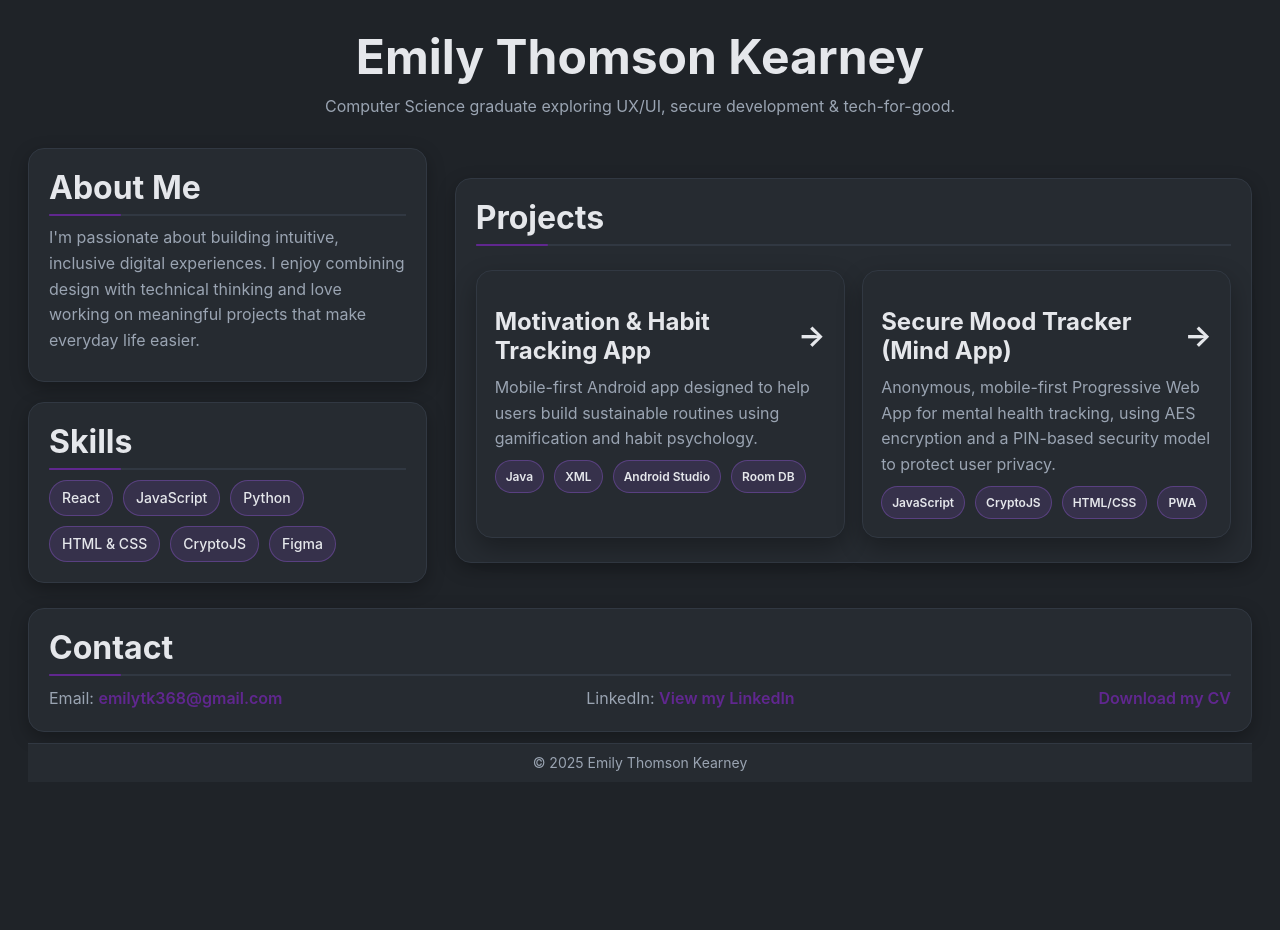
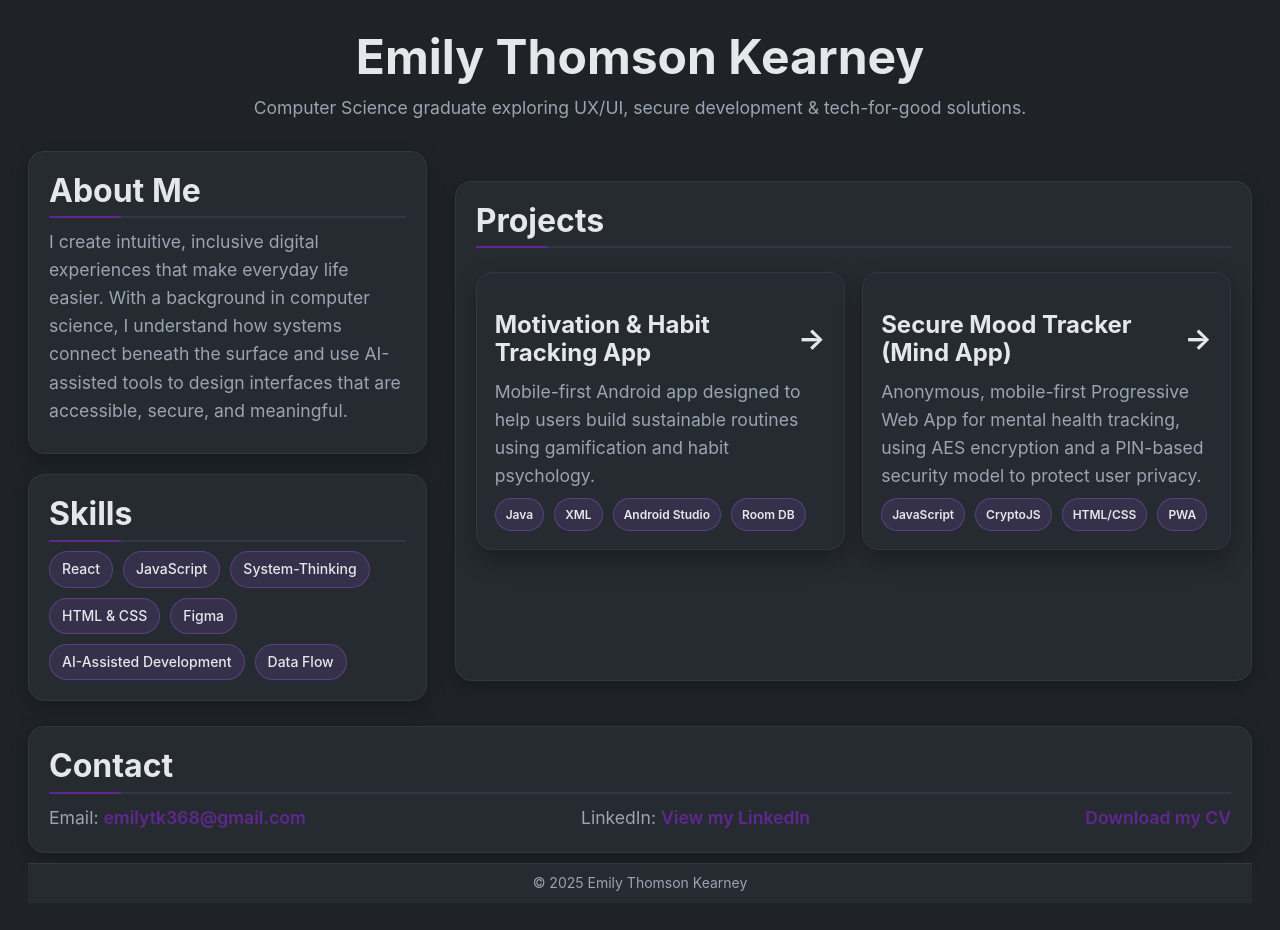
Before and after one commit to Emily36863/Portfolio, a React (Vite) app: page / in a window 1280 px wide. Before the commit the page ends 810 px from the top, so only its background shows below. Built offline with nearby package versions, Linux system fonts and the light colour scheme.

Commit message:
Version 2

```diff
--- a/src/App.css
+++ b/src/App.css
@@ -89,6 +89,11 @@ h3 {
 p {
   margin: 0.5rem 0;
   color: #374151;
+}
+/* Make main body text slightly larger */
+body p,
+body li {
+  font-size: 1.1rem;
 }
 
 a {
@@ -1318,3 +1323,24 @@ button:focus-visible,
   border: 1px solid var(--chip-border) !important;
   color: var(--chip-text) !important;
 }
+
+/* Global body copy size */
+:root {
+  --body-copy: 1.1rem;
+}
+
+body p,
+body li {
+  font-size: var(--body-copy);
+}
+
+/* Project pages override */
+.case-prose p,
+.case-prose li {
+  font-size: var(--body-copy);
+}
+
+/* (Optional) contact row */
+.contact-row p {
+  font-size: var(--body-copy);
+}
--- a/src/data/projects.js
+++ b/src/data/projects.js
@@ -55,7 +55,7 @@ export const projects = [
       },
       {
         heading: "Tech Stack",
-        body: "Java and XML with Android Studio, following an MVVM architecture pattern. Room Database was used for persistent data storage. The interface follows Material Design guidelines. Testing was conducted via Android Emulator (Pixel 6, Android 13).",
+        body: "Java and XML with Android Studio, following an MVVM architecture pattern. Room Database was used for persistent data storage. The interface follows Material Design guidelines. Testing was conducted via Android Emulator (Pixel 6, Android 13).\n\n Development was completed using AI-assisted workflows, allowing me to focus on system architecture, UX flow, and ensuring the technical implementation matched my design intentions.",
       },
       {
         heading: "Challenges Solved",
@@ -63,7 +63,7 @@ export const projects = [
       },
       {
         heading: "Reflection",
-        body: "This was my first full Android app build, requiring me to manage a project of significant scale. I developed practical skills in version control, Android Studio, Material Design, and Room Database, while also learning how to structure and organise a multi-file project effectively.\n\nFrom a research perspective, I explored behavioural psychology and habit-formation theory, drawing on works such as *Atomic Habits*. A key insight was that habit apps must focus on positive reinforcement, intrinsic motivation, and personalisation. Negative punishment systems (e.g., streak breaks or lost points) can discourage long-term use, so I designed the app to reward progress without punishing setbacks. Allowing users to define their own rewards ensures that achievements feel meaningful and tied to real life, rather than arbitrary in-app milestones.\n\nThis combination of technical development and applied psychology helped me build not just a functioning app, but one designed to genuinely support sustainable behaviour change.",
+        body: "This was my first full Android app build, requiring me to manage a large-scale, multi-file project. I developed practical skills in version control, Android Studio, Material Design, and Room Database, while learning how to structure an app effectively.\n\n My research into behavioural psychology and habit formation, drawing on works such as Atomic Habits, showed that sustainable habit-building depends on positive reinforcement and personalisation, not punishment. Apps that penalise users (e.g., streak breaks or lost points) can discourage long-term engagement. I applied this by designing a system that rewards progress, lets users define their own rewards, and focuses on intrinsic motivation.\n\n Combining this research with practical development taught me how to align design and technology to support genuine behaviour change — building an app that motivates users through clarity, autonomy, and reward, rather than guilt.",
       },
     ],
   },
@@ -121,7 +121,7 @@ export const projects = [
       // ⛔️ 'Key Features' removed — handled by featuresMedia above
       {
         heading: "Tech Stack",
-        body: "JavaScript, HTML, CSS, and CryptoJS for AES encryption. PWA features include service workers for offline support and caching, plus a manifest file for native-like installation. Development was completed in Visual Studio Code with Git for version control and Chrome for testing/debugging.",
+        body: "JavaScript, HTML, CSS, and CryptoJS for AES encryption. PWA features include service workers for offline support and caching, plus a manifest file for native-like installation. Development was completed in Visual Studio Code with Git for version control and Chrome for testing/debugging.\n\n Built using AI-assisted development tools to streamline the encryption setup and focus on crafting a secure, privacy-first user experience.",
       },
       {
         heading: "Challenges Solved",
@@ -129,7 +129,7 @@ export const projects = [
       },
       {
         heading: "Reflection",
-        body: "This project highlighted the importance of building mental health tools that prioritise trust, privacy, and usability. By adopting a 'security-first' approach, I learned how to apply AES encryption effectively with client-side storage, ensuring that sensitive data remained fully under user control. Accessibility was a key focus, with features such as ARIA attributes, intuitive emojis, and colour psychology to create a calm, user-friendly interface. Technically, I developed my skills in Progressive Web App architecture, service workers, and handling local storage securely. I also gained experience in balancing scope within strict deadlines, prioritising essential features like encryption and offline support over non-critical extras. Ultimately, the app demonstrated how user research, secure design, and accessible UI can combine to make digital health tools both practical and trustworthy.",
+        body: "This project highlighted the importance of building mental health tools that prioritise trust, privacy, and usability. Adopting a security-first approach taught me how to apply AES encryption with client-side storage to keep sensitive data fully under user control.\n\n Accessibility was also a key focus, with features such as ARIA attributes, intuitive emoji-based logging, and calming colour psychology to create a supportive user experience.\n\n Technically, I developed practical skills in Progressive Web App architecture, service workers, and secure local storage. I also learned how to balance scope within strict deadlines — prioritising core features like encryption and offline support over non-essential extras.\n\n Ultimately, this project reinforced how secure design, accessibility, and user empathy can work together to create digital health tools that are both trustworthy and effective.",
       },
     ],
   },
--- a/src/pages/Home.jsx
+++ b/src/pages/Home.jsx
@@ -9,7 +9,7 @@ export default function Home() {
         <h1>Emily Thomson Kearney</h1>
         <p>
           Computer Science graduate exploring UX/UI, secure development &
-          tech-for-good.
+          tech-for-good solutions.
         </p>
       </header>
 
@@ -19,10 +19,11 @@ export default function Home() {
           <section className="section about">
             <h2>About Me</h2>
             <p>
-              I'm passionate about building intuitive, inclusive digital
-              experiences. I enjoy combining design with technical thinking and
-              love working on meaningful projects that make everyday life
-              easier.
+              I create intuitive, inclusive digital experiences that make
+              everyday life easier. With a background in computer science, I
+              understand how systems connect beneath the surface and use
+              AI-assisted tools to design interfaces that are accessible,
+              secure, and meaningful.
             </p>
           </section>
 
@@ -31,10 +32,11 @@ export default function Home() {
             <ul className="skills-list">
               <li>React</li>
               <li>JavaScript</li>
-              <li>Python</li>
+              <li>System-Thinking</li>
               <li>HTML &amp; CSS</li>
-              <li>CryptoJS</li>
               <li>Figma</li>
+              <li>AI-Assisted Development</li>
+              <li>Data Flow</li>
             </ul>
           </section>
         </div>
```
